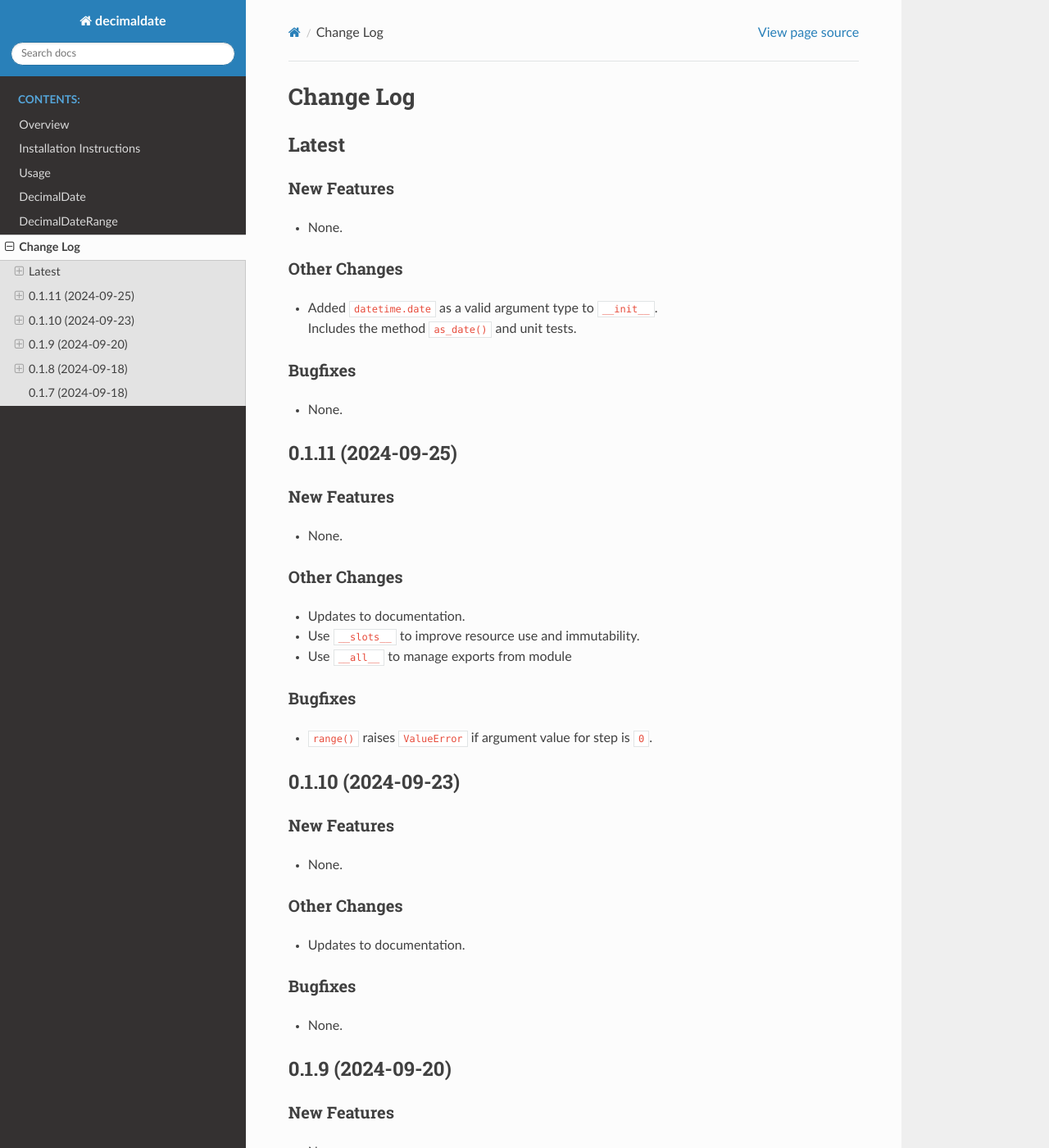
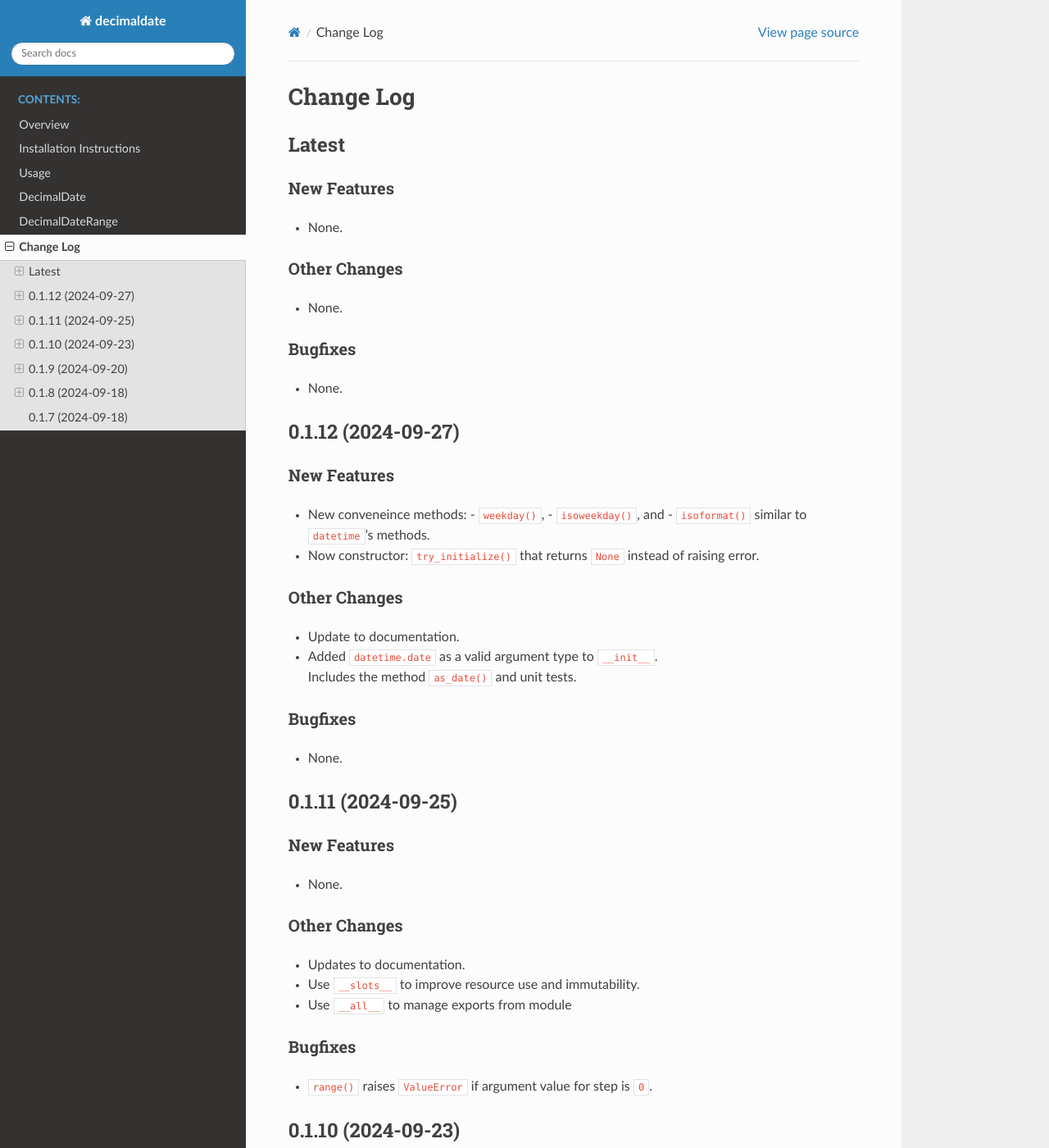
Before and after one commit to TorbenJakobsen/decimaldate, a Sphinx documentation site: the page built from docs/source/changelog.rst, in a window 1280 px wide and 1400 px high. Shown: the whole window at 82% size. Built offline with Sphinx 7.4.7 and the Read the Docs theme 2.0.0, drawn with Linux system fonts in a browser that asks for light colours; some of the changed text lies outside the part shown.

Commit message:
Bump to version v0.1.12

```diff
--- a/README.rst
+++ b/README.rst
@@ -42,9 +42,9 @@
    :alt: Using black formatter
    :target: https://github.com/psf/black
 
-.. |commits-since| image:: https://img.shields.io/github/commits-since/TorbenJakobsen/decimaldate/v0.1.11.svg
+.. |commits-since| image:: https://img.shields.io/github/commits-since/TorbenJakobsen/decimaldate/v0.1.12.svg
    :alt: Commits since latest release
-   :target: https://github.com/TorbenJakobsen/decimaldate/compare/v0.1.11...main
+   :target: https://github.com/TorbenJakobsen/decimaldate/compare/v0.1.12...main
 
 .. |license| image:: https://img.shields.io/badge/License-BSD%203--Clause-blue.svg
    :alt: BSD 3 Clause
--- a/README_pypi.rst
+++ b/README_pypi.rst
@@ -27,9 +27,9 @@ A Python class to handle decimal dates on the form ``yyyymmdd``.
    :alt: Using black formatter
    :target: https://github.com/psf/black
 
-.. |commits-since| image:: https://img.shields.io/github/commits-since/TorbenJakobsen/decimaldate/v0.1.11.svg
+.. |commits-since| image:: https://img.shields.io/github/commits-since/TorbenJakobsen/decimaldate/v0.1.12.svg
    :alt: Commits since latest release
-   :target: https://github.com/TorbenJakobsen/decimaldate/compare/v0.1.11...main
+   :target: https://github.com/TorbenJakobsen/decimaldate/compare/v0.1.12...main
 
 .. |license| image:: https://img.shields.io/badge/License-BSD%203--Clause-blue.svg
    :alt: BSD 3-Clause
--- a/docs/source/changelog.rst
+++ b/docs/source/changelog.rst
@@ -14,6 +14,31 @@ New Features
 Other Changes
 -------------
 
+* None.
+
+Bugfixes
+--------
+
+* None.
+
+=======================
+  0.1.12 (2024-09-27)
+=======================
+
+New Features
+------------
+
+* New conveneince methods:
+  - ``weekday()``,
+  - ``isoweekday()``, and
+  - ``isoformat()``
+  similar to ``datetime``'s methods.
+* Now constructor: ``try_initialize()`` that returns ``None`` instead of raising error.
+
+Other Changes
+-------------
+
+* Update to documentation.
 * | Added ``datetime.date`` as a valid argument type to ``__init__``.
   | Includes the method ``as_date()`` and unit tests.
 
--- a/docs/source/index.rst
+++ b/docs/source/index.rst
@@ -26,9 +26,9 @@
    :alt: Using black formatter
    :target: https://github.com/psf/black
 
-.. |commits-since| image:: https://img.shields.io/github/commits-since/TorbenJakobsen/decimaldate/v0.1.11.svg
+.. |commits-since| image:: https://img.shields.io/github/commits-since/TorbenJakobsen/decimaldate/v0.1.12.svg
    :alt: Commits since latest release
-   :target: https://github.com/TorbenJakobsen/decimaldate/compare/v0.1.11...main
+   :target: https://github.com/TorbenJakobsen/decimaldate/compare/v0.1.12...main
 
 .. |license| image:: https://img.shields.io/badge/License-BSD%203--Clause-blue.svg
    :alt: BSD 3 Clause
```
Also changed, not shown: other parts of docs/source/changelog.rst (+1 -1 lines).
